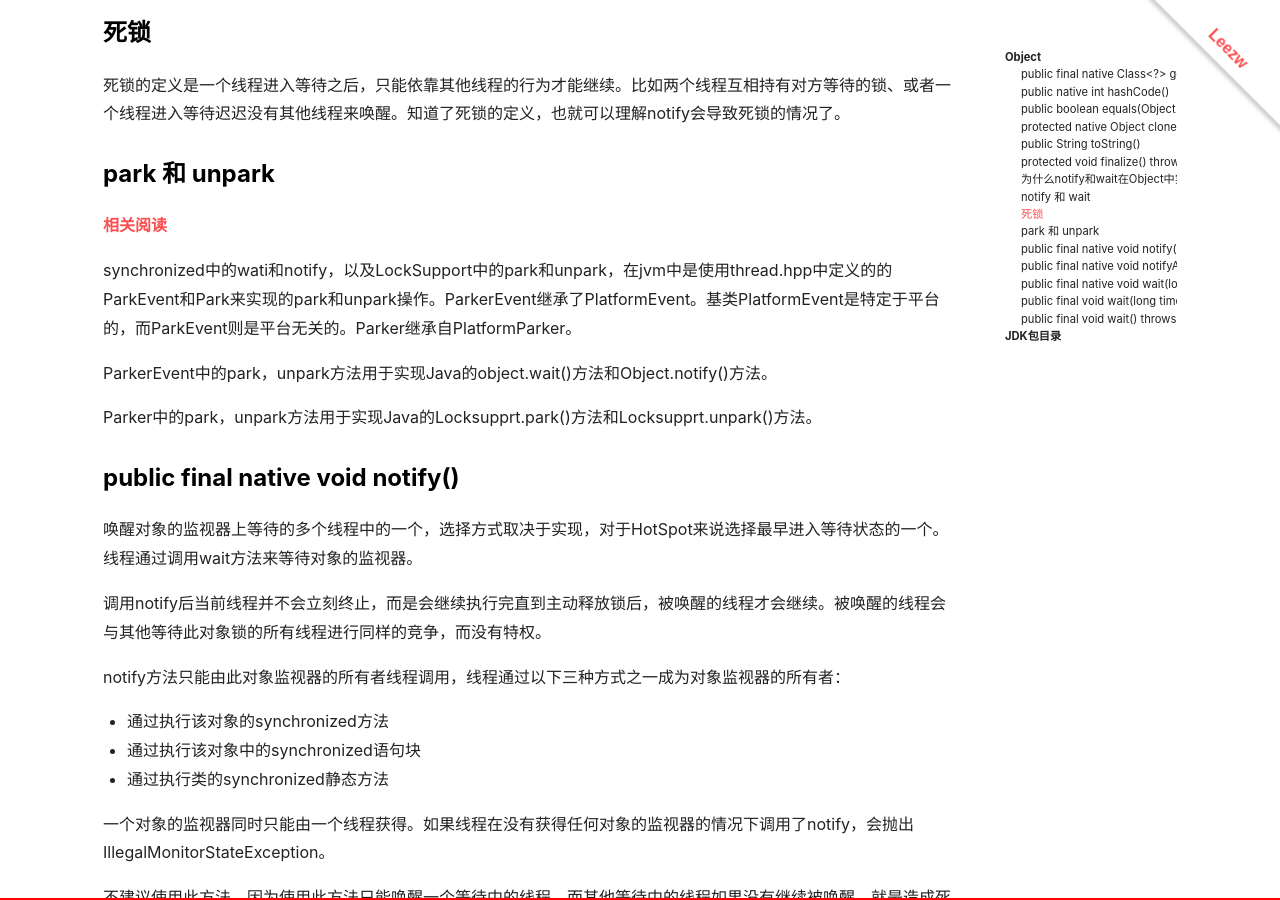
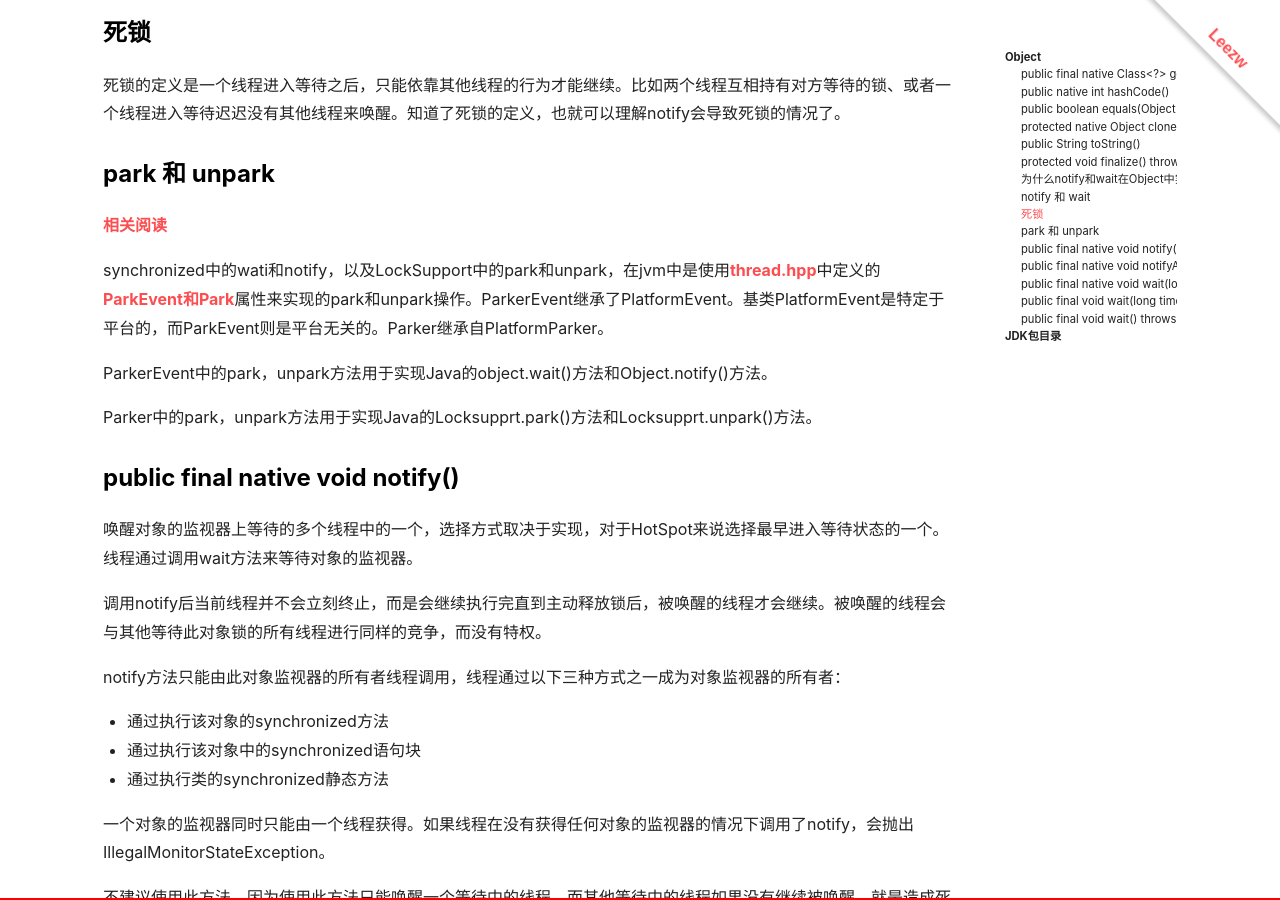
Before and after one commit to quantum-li/quantum-li.github.io, a Jekyll site: the page built from _posts/2020-10-09-jdk-8-source.md, in a window 1280 px wide and 900 px high, scrolled down 4009 px. Built offline with Jekyll 4.4.1, drawn with Linux system fonts in a browser that asks for light colours; nearby versions of some CDN libraries.

Commit message:
2021年11月13日 18点49分

```diff
--- a/_posts/2020-10-09-jdk-8-source.md
+++ b/_posts/2020-10-09-jdk-8-source.md
@@ -146,7 +146,7 @@ synchronized加的锁是可重入锁，持有锁的线程可以多次获取锁
 
 [相关阅读](https://blog.csdn.net/qq_26222859/article/details/54024034)
 
-synchronized中的wati和notify，以及LockSupport中的park和unpark，在jvm中是使用thread.hpp中定义的的ParkEvent和Park来实现的park和unpark操作。ParkerEvent继承了PlatformEvent。基类PlatformEvent是特定于平台的，而ParkEvent则是平台无关的。Parker继承自PlatformParker。
+synchronized中的wati和notify，以及LockSupport中的park和unpark，在jvm中是使用[thread.hpp](https://github.com/openjdk/jdk/blob/jdk8-b120/hotspot/src/share/vm/runtime/thread.hpp)中定义的[ParkEvent和Park](https://github.com/openjdk/jdk/blob/jdk8-b120/hotspot/src/share/vm/runtime/park.hpp)属性来实现的park和unpark操作。ParkerEvent继承了PlatformEvent。基类PlatformEvent是特定于平台的，而ParkEvent则是平台无关的。Parker继承自PlatformParker。
 
 ParkerEvent中的park，unpark方法用于实现Java的object.wait()方法和Object.notify()方法。
 
```
